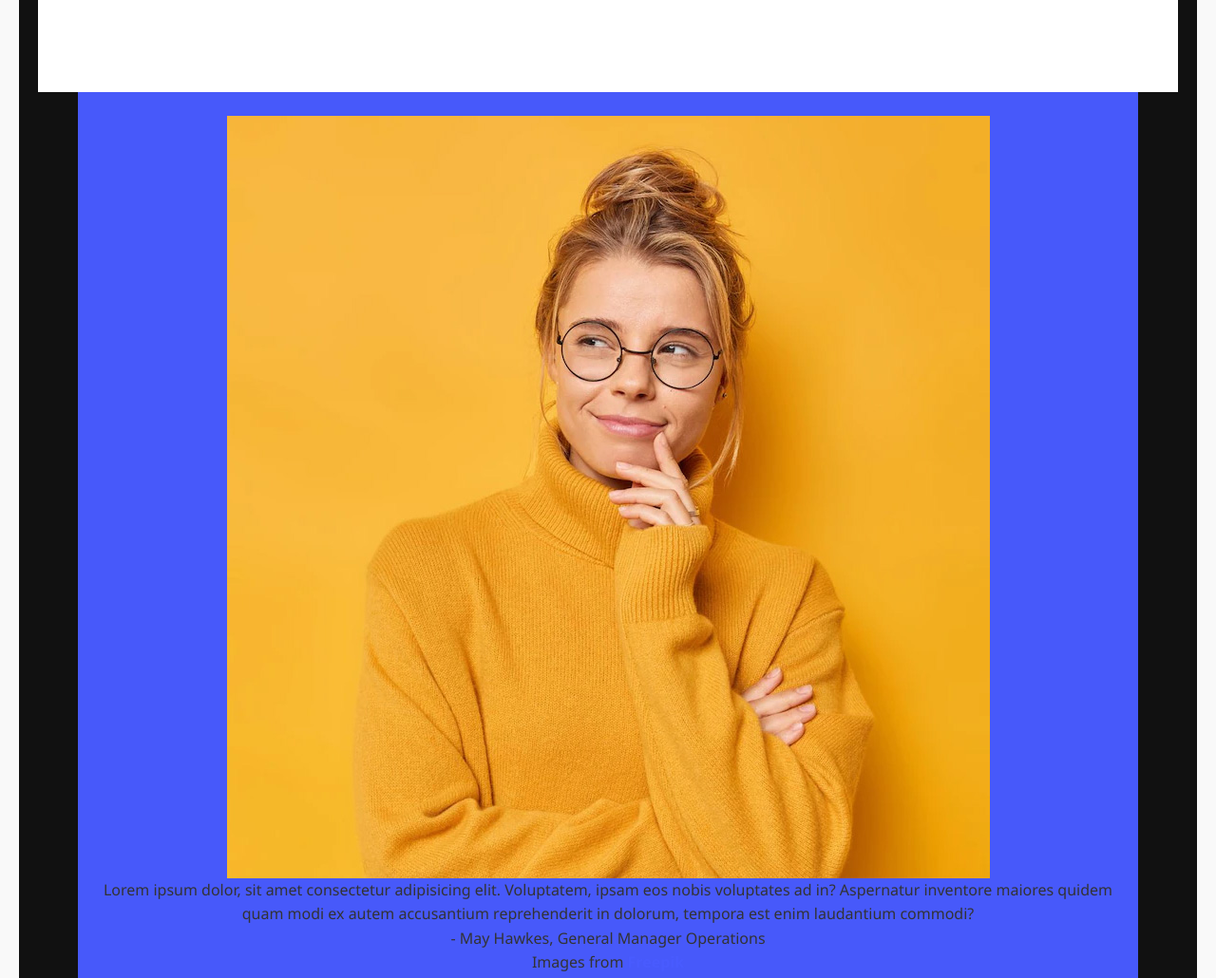
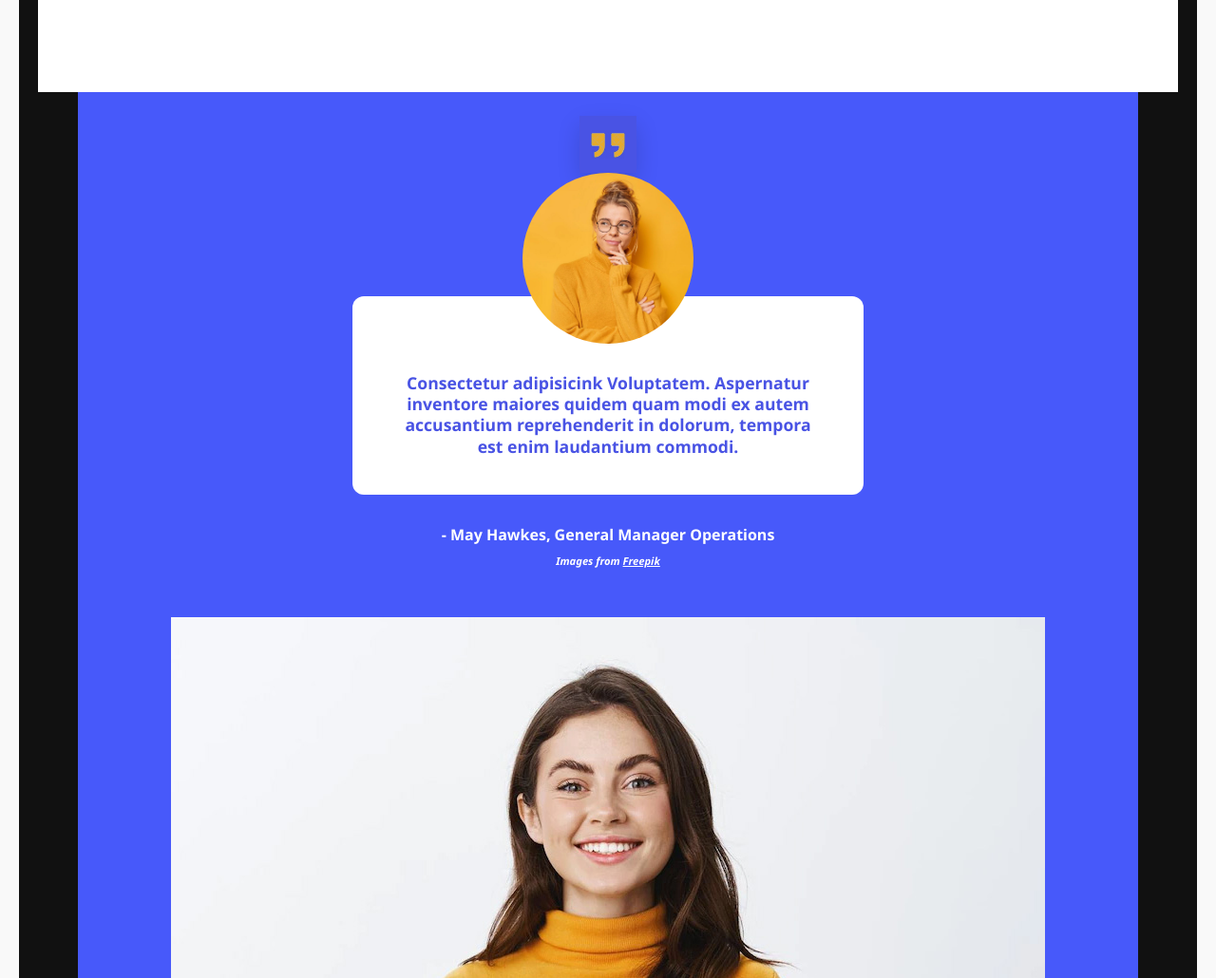
Before and after one commit to MartaPipan/web_lab_3, a plain HTML site: page index.html in a window 1280 px wide. Shown: the part 3182-4212 px from the top of the page at 95% size. Drawn offline with Linux system fonts and the light colour scheme.

Commit message:
add style at block7

```diff
--- a/index.html
+++ b/index.html
@@ -197,12 +197,15 @@
 
         <!--- block 7--->
         <div class="manager">
-            <img src="" alt="">
-            <img src="images/444.jpg" alt="girl_may">
-            <p>Lorem ipsum dolor, sit amet consectetur adipisicing elit. Voluptatem, ipsam eos nobis voluptates ad in? Aspernatur inventore maiores quidem quam modi ex autem accusantium reprehenderit in dolorum, tempora est enim laudantium commodi?</p>
-            <p>- May Hawkes, General Manager Operations</p>
-            <p>Images from <a href="https://freepik.com.br">Freepik</a></p>
-
+            <div class="photoblock">
+                <img src="images/icons/Aspas.png" alt="aspas" class="icon">
+                <img src="images/444.jpg" alt="girl_may">
+            </div>
+            <p> Consectetur adipisicink Voluptatem. Aspernatur inventore maiores quidem quam modi ex autem accusantium reprehenderit in dolorum, tempora est enim laudantium commodi.</p>
+            <div>
+                <p>- May Hawkes, General Manager Operations</p>
+                <p class="freepik5">Images from <a href="https://freepik.com.br">Freepik</a></p>
+            </div>
         </div>
 
        <!--- block 8--->
--- a/style.css
+++ b/style.css
@@ -5,7 +5,7 @@
 }
 
 body {
-    font-family: 'Segoe UI', Tahoma, Geneva, Verdana, sans-serif;
+  font-family: "Segoe UI", Tahoma, Geneva, Verdana, sans-serif;
   background-color: #f9f9f9;
   color: #333;
   line-height: 1.6;
@@ -21,7 +21,9 @@ body {
   align-items: center;
 }
 
-h1, h2, h3 {
+h1,
+h2,
+h3 {
   margin: 0;
   font-weight: 700;
 }
@@ -43,7 +45,7 @@ a:hover {
 .manager,
 .contact_form,
 .comments,
-.block9_contacts{
+.block9_contacts {
   display: flex;
   flex-direction: column;
   justify-content: center;
@@ -59,9 +61,8 @@ a:hover {
 
 .comments,
 .block9_contacts {
-    background-color: #ffffff ;
+  background-color: #ffffff;
 }
-
 
 .img_header {
   display: flex;
@@ -87,7 +88,7 @@ a:hover {
   position: absolute;
   left: 44%;
   z-index: 1;
-    background-color:#495bfefb;
+  background-color: #495bfefb;
   padding: 12px;
   border-radius: 10px;
 }
@@ -102,7 +103,6 @@ a:hover {
   position: relative;
   z-index: 2; /* Garante que fica à frente da foto e do título */
 }
-
 
 .icon {
   display: flex;
@@ -152,7 +152,6 @@ a:hover {
     opacity: 0.8;
 }  */
 
-
 /* .freepik1 {
     width: 65%;
     display: block;
@@ -170,13 +169,8 @@ a:hover {
   font-size: 0.6rem;
 }
 
-
-
-
-
 /* Ativa estas regras apenas em ecrãs com menos de 768px de largura */
 @media (max-width: 768px) {
-
   .block1_lessons_practice {
     padding: 30px 15px;
     width: 95%;
@@ -220,14 +214,14 @@ a:hover {
 /*Block2 */
 .meet h2,
 .about_us h2 {
-    color:#ffffff;
+  color: #ffffff;
   font-size: 1.8rem;
   line-height: 1.8rem;
 }
 .meet p,
 .about_us p {
   width: 30%;
-    color:#ffffff;
+  color: #ffffff;
   font-size: 0.7rem;
   padding: 5px 0 25px 0;
   line-height: 1rem;
@@ -241,7 +235,7 @@ a:hover {
   gap: 10px;
 }
 .partners {
-    flex:1;
+  flex: 1;
   background-color: #ffffff;
   padding: 12px;
   border-radius: 10px;
@@ -278,7 +272,7 @@ a:hover {
   font-weight: 700;
   letter-spacing: 1px;
   text-decoration: underline;
-    text-decoration-color:#495bfefb;
+  text-decoration-color: #495bfefb;
   text-decoration-thickness: 1.8px;
   text-underline-offset: 4px;
 }
@@ -296,7 +290,7 @@ a:hover {
 }
 
 /*BLOCK3 */
-.about_us h2{
+.about_us h2 {
   width: 45%;
 }
 .about_us p {
@@ -304,15 +298,7 @@ a:hover {
 }
 
 .about_us {
-     background: linear-gradient(
-        to bottom,
-        #495bfefb 0%,    /* Início do primeiro bloco azul */
-        #495bfefb 40%,   /* Fim do azul aos 25% */
-        #fcbd1e 40%,   /* Início do amarelo (linha nítida) */
-        #fcbd1e 85%,   /* Fim do amarelo aos 75% (ocupando 50% de espaço) */
-        #495bfefb 85%,   /* Início do segundo bloco azul (linha nítida) */
-        #495bfefb 100%   /* Fim do bloco azul */
-    );
+  background: linear-gradient(to bottom, #495bfefb 0%, /* Início do primeiro bloco azul */ #495bfefb 40%, /* Fim do azul aos 25% */ #fcbd1e 40%, /* Início do amarelo (linha nítida) */ #fcbd1e 85%, /* Fim do amarelo aos 75% (ocupando 50% de espaço) */ #495bfefb 85%, /* Início do segundo bloco azul (linha nítida) */ #495bfefb 100% /* Fim do bloco azul */);
 }
 
 /* GRID  solution
@@ -360,8 +346,6 @@ a:hover {
 }
 */
 
-
-
 .block6-container {
   width: 60%;
   margin: 0 auto;
@@ -403,7 +387,6 @@ a:hover {
   margin-top: auto;
 }
 
-
 @media (max-width: 992px) {
   .block6-container {
     width: 80%;
@@ -428,7 +411,7 @@ a:hover {
   display: flex;
   flex-direction: row;
   align-items: center; /* Alinha verticalmente os dois blocos ao centro */
-    justify-content:center;
+  justify-content: center;
   background-color: #495bfefb;
   padding: 40px;
   gap: 3rem;
@@ -489,7 +472,6 @@ a:hover {
   color: #e0e0e0;
 }
 
-
 .percent_info button,
 .mission button {
   background-color: #ffb700;
@@ -503,17 +485,10 @@ a:hover {
   outline: none;
 }
 
-
 /*block 5   */
 
 .container_mission {
-     background: linear-gradient(
-        to bottom,
-        #495bfefb 0%,
-        #495bfefb 60%,
-        #ffffff 60%,
-        #ffffff 100%
-    );
+  background: linear-gradient(to bottom, #495bfefb 0%, #495bfefb 60%, #ffffff 60%, #ffffff 100%);
 }
 
 .img_mission {
@@ -535,7 +510,7 @@ a:hover {
   display: block;
 }
 
-.mission  h3{
+.mission h3 {
   font-size: 1.2rem;
   color: #2d2929;
   border-radius: 10px;
@@ -544,10 +519,10 @@ a:hover {
 .mission {
   /* 1. Posicionamento e Sobreposição  */
   position: relative;
-    z-index: 2;          /* Garante que fica à frente da foto */
-    margin-top: -230px;  /* Sobe o bloco para cima da imagem */
+  z-index: 2; /* Garante que fica à frente da foto */
+  margin-top: -230px; /* Sobe o bloco para cima da imagem */
   margin-right: 16rem;
-    width: 23%;          /* Define a largura do cartão */
+  width: 23%; /* Define a largura do cartão */
 
   /* 2. Comportamento Flexbox (Para alinhar o conteúdo interno à esquerda) */
   display: flex;
@@ -558,11 +533,11 @@ a:hover {
 
   /* 3. Estilização do Cartão Branco */
   background: #ffffff;
-    padding:0 25px ;           /* Corrigido: 10px em todos os lados para afastar o texto da borda */
+  padding: 0 25px; /* Corrigido: 10px em todos os lados para afastar o texto da borda */
   border-radius: 10px;
   /*box-shadow: 0 10px 25px rgba(0, 0, 0, 0.15);*/
-    aspect-ratio: 5/4;       /* Mantém a proporção do bloco */
-    box-sizing: border-box;  /* Garante que o padding não quebre o tamanho do bloco */
+  aspect-ratio: 5/4; /* Mantém a proporção do bloco */
+  box-sizing: border-box; /* Garante que o padding não quebre o tamanho do bloco */
 }
 
 /* Garante que os textos e links lá dentro alinhem à esquerda e caibam no espaço */
@@ -577,13 +552,12 @@ a:hover {
   color: #898888;
   font-weight: 500;
 }
-.mission h3{
+.mission h3 {
   color: #111;
   font-size: 1.5rem;
-
 }
 .freepik3 {
-    font-style:italic;
+  font-style: italic;
 }
 .freepik3 a {
   color: #898888;
@@ -609,7 +583,8 @@ a:hover {
 }
 
 /* Estrutura base para todas as linhas - CENTRALIZADO */
-.marry_rose, .nick {
+.marry_rose,
+.nick {
   display: flex;
   align-items: center;
   justify-content: center; /* MUDADO: Força tudo a se alinhar a partir do centro */
@@ -650,7 +625,7 @@ a:hover {
   object-fit: cover;
   object-position: left;
 }
-.marry_rose .people .marry_norton{
+.marry_rose .people .marry_norton {
   object-position: right center;
 }
 
@@ -690,11 +665,66 @@ a:hover {
   margin-left: 5px;
 }
 
+/* block7*/
+.photoblock{
+    display: grid;
+    justify-items: center;
+    margin-bottom: -50px;
+    position: relative;
+    z-index: 2;
+}
 
+.manager .photoblock .icon {
+  width: 60px;
+  height: 60px;
+  background-color: #4953e4;
 
+}
+.manager .photoblock img {
+    width: 180px;
+    height: 180px;
+    border-radius: 50%;
+    object-fit: cover;
+    object-position: center 20%;
+}
+.manager .photoblock .icon {
+  width: 60px;
+  height: 60px;
+  background-color: #4953e4;
+  border-radius: 0%;
+}
+.manager > p:first-of-type{
+    background-color: #ffffff;
+    width: 50%;
+    padding: 80px 40px 40px 40px;
+    border-radius: 12px;
+    color: #4953e4;
+    font-weight: 700;
+    font-size: 1.1rem;
+    line-height: 1.4rem;
+    margin: 0 auto 30px auto;
+}
+.manager div:last-of-type {
+    display: flex;
+    flex-direction: column;
+    align-items: center;
+    gap:5px
+}
+.manager div:last-of-type p {
+    color: #ffffff;
+    font-weight: 700;
+}
+.freepik5 {
+    color: #ffffff;
+    font-weight: 100px;
+    font-style: italic;
+    font-size: 0.7rem;
+}
+.freepik5 a{
+    color: #ffffff;
+    text-decoration: underline;
 
-
-
+}
 
 
 
@@ -735,11 +765,10 @@ a:hover {
   justify-content: space-between; /* Empurra a imagem para o fundo se houver espaço */
 }
 .contact_card h3 {
-
-    color:  #ffffff;
+  color: #ffffff;
 }
 .contact_card span {
-    color:  #ffffff;
+  color: #ffffff;
   font-size: 0.6rem;
 }
 .contact_card img {
```
Also changed, not shown: images/icons/Aspas.png (added). Lines whose indentation alone changed are shown as unchanged.
